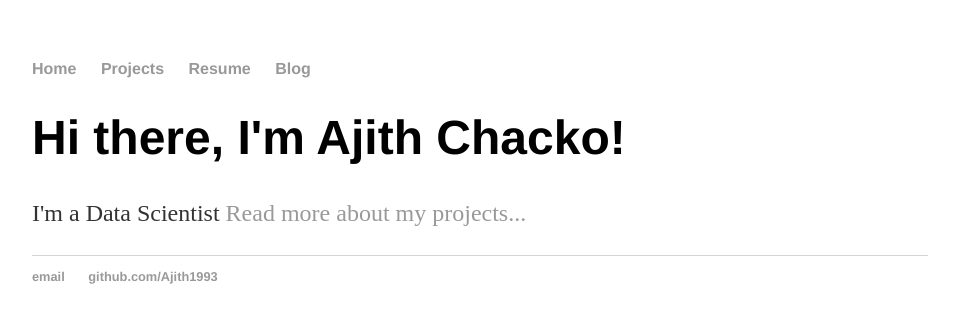
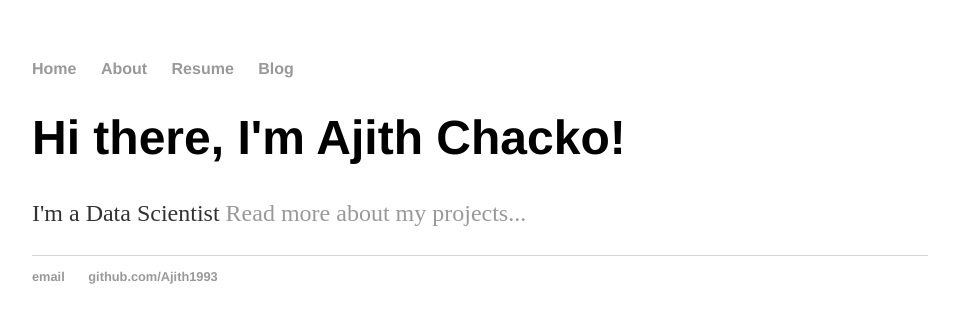
Before and after one commit to Ajith1993/ajith1993.github.io, a Jekyll site: the page built from index.html, in a window 1280 px wide. Shown: the top 323 px of the page, without its empty margins (160-1119 px from the left). Built offline with Jekyll 4.4.1, drawn with Linux system fonts in a browser that asks for light colours.

Commit message:
Update default.html

```diff
--- a/_layouts/default.html
+++ b/_layouts/default.html
@@ -9,7 +9,7 @@
 			<nav>
 	    		<ul>
 	        		<li><a href="/">Home</a></li>
-		        	<li><a href="/about">Projects</a></li>
+		        	<li><a href="/about">About</a></li>
 	        		<li><a href="/cv">Resume</a></li>
 	        		<li><a href="/blog">Blog</a></li>
 	    		</ul>
```
